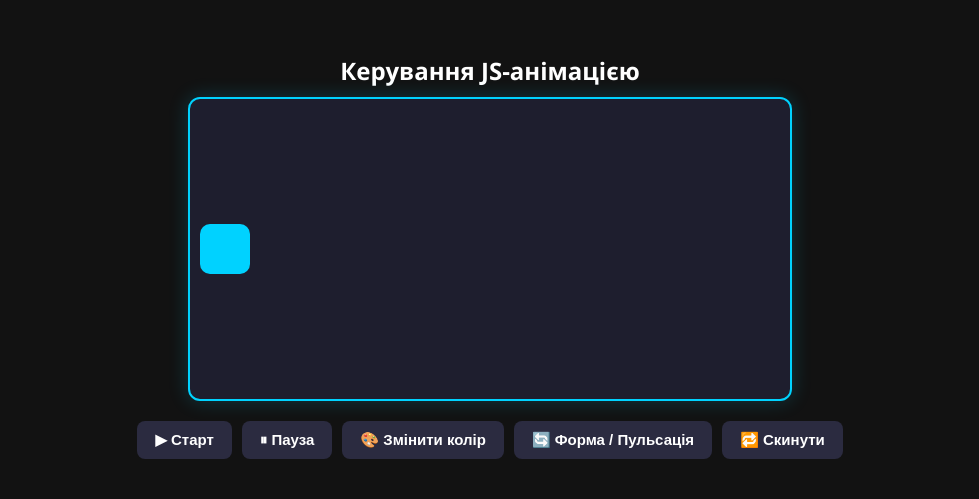
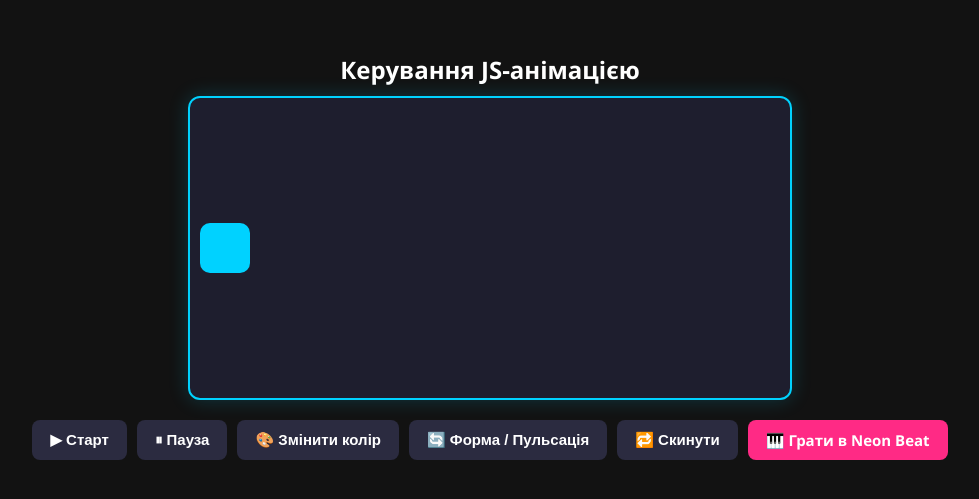
Before and after one commit to Sanechek-16a/web-lab5, a plain HTML site: page index.html in a window 1280 px wide. Shown: the part 153-652 px from the top of the page, without its empty margins (150-1129 px from the left). Drawn offline with Linux system fonts and the light colour scheme.

Commit message:
Add button to Neon Beat game

```diff
--- a/index.html
+++ b/index.html
@@ -80,6 +80,7 @@
         <button id="btnColor">🎨 Змінити колір</button>
         <button id="btnShape">🔄 Форма / Пульсація</button>
         <button id="btnReset">🔁 Скинути</button>
+        <a href="game.html" style="padding: 10px 18px; font-size: 15px; font-weight: bold; border-radius: 8px; background-color: #ff2a85; color: #ffffff; text-decoration: none;">🎹 Грати в Neon Beat</a>
     </div>
 
     <script>
```
